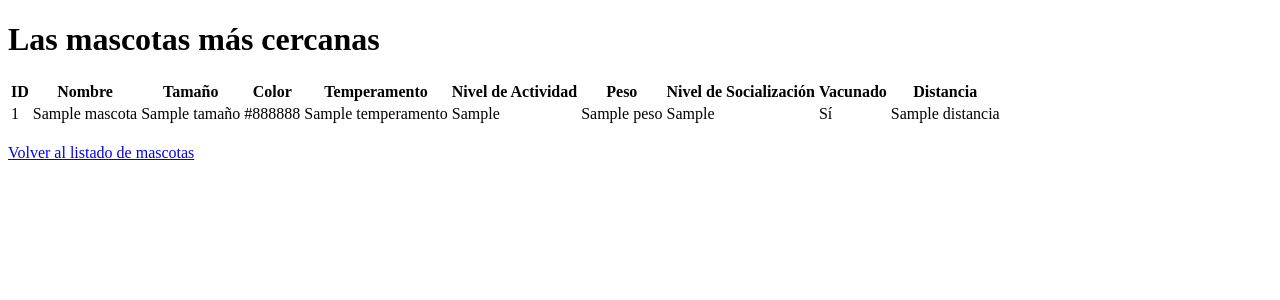
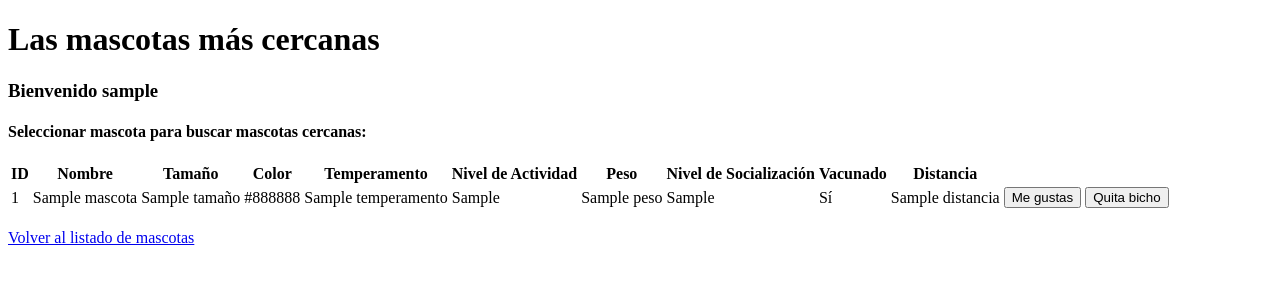
Before and after one commit to pauca881/pawmeet, a Django app: template home/templates/mostrar_mascota_cercana.html in a window 1280 px wide. Shown: the top 300 px of the page. Run offline with Django 5.2, Linux system fonts and the light colour scheme; the template is opened without the code that fills it: most values are stand-ins (such as "Sample title", 1, 10 or a date in 2020).

Commit message:
Near Mascot Advancements

```diff
--- a/home/templates/mostrar_mascota_cercana.html
+++ b/home/templates/mostrar_mascota_cercana.html
@@ -10,6 +10,10 @@
 <body>
 
     <h1>Las mascotas más cercanas</h1>
+
+    <h3>Bienvenido {{ usuario_actual.username }}</h3>
+
+    <h4>Seleccionar mascota para buscar mascotas cercanas: </h4>
 
     {% if mascotas_cercanas %}
         <table>
@@ -41,6 +45,8 @@
                         <td>{{ mascota.vacunado|yesno:"Sí,No" }}</td>
                         <td>{{ mascota.distancia }}</td>
                         <!-- falta agregar mascota para dar like o eliminar -->
+                         <td><button class="btn-like">Me gustas</button></td>
+                         <td><button class="btn-dislike">Quita bicho</button></td>
 
                     </tr>
                 {% endfor %}
```
Also changed, not shown: home/views.py (+15 -3 lines), db.sqlite3.
